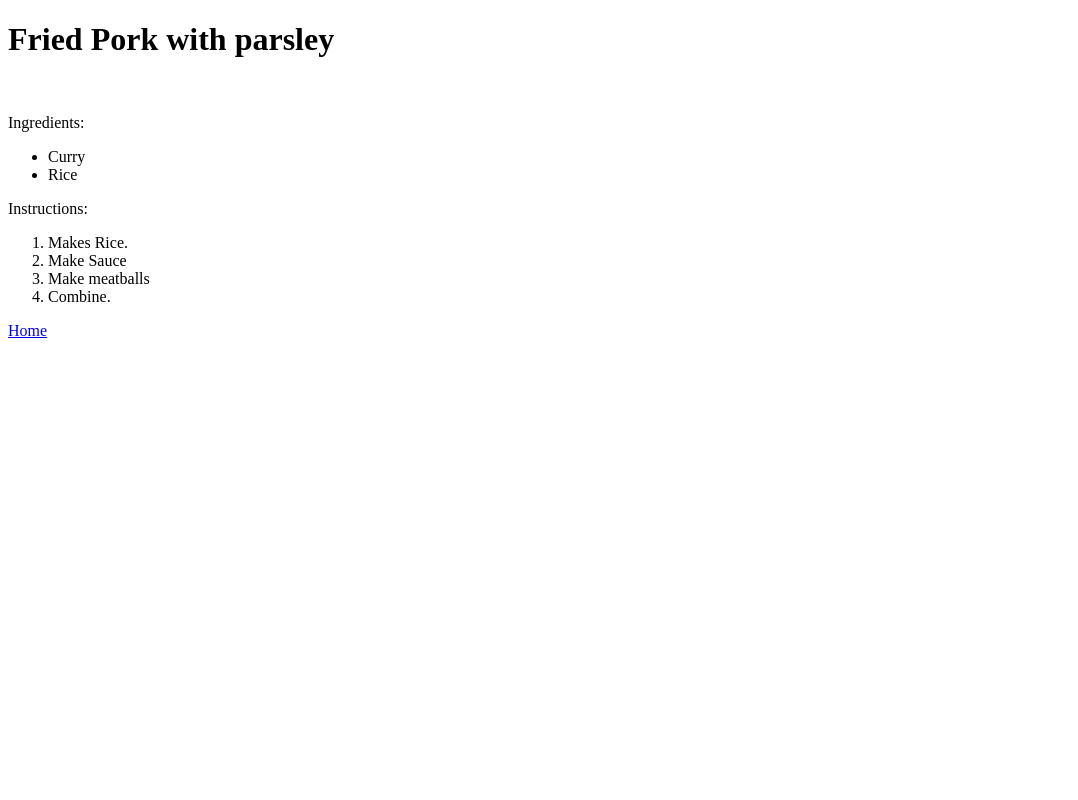
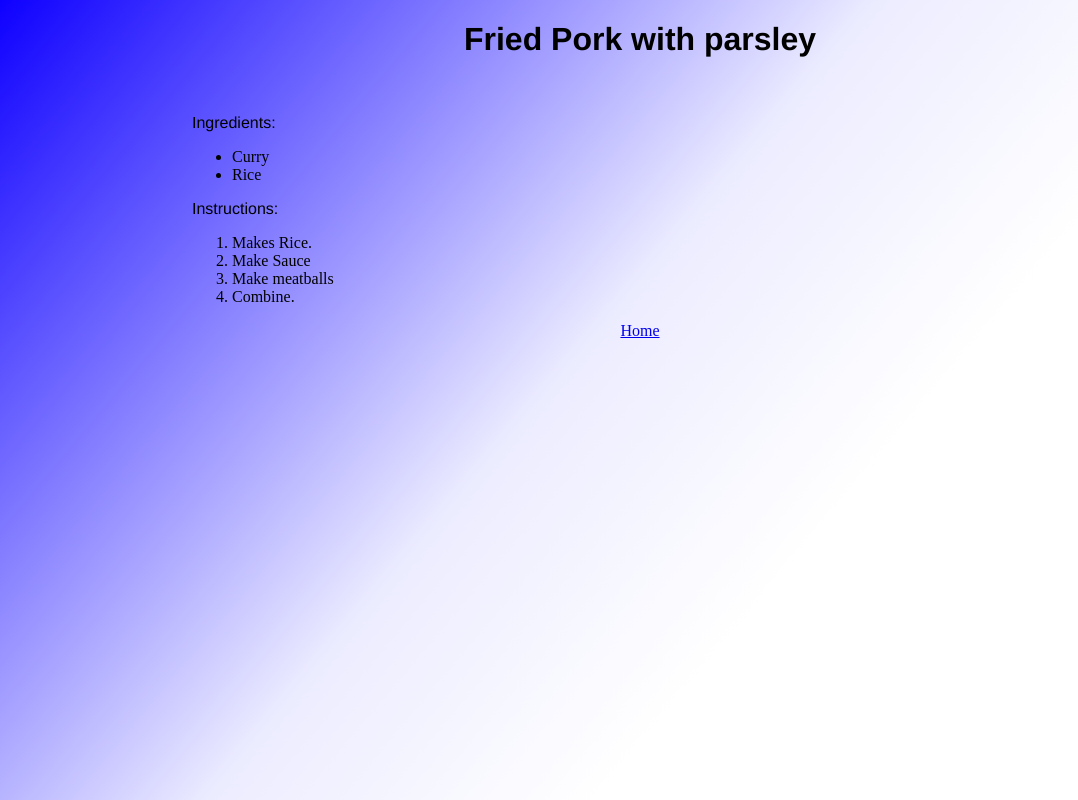
Before and after one commit to MadsenMads/odin-recipe, a plain HTML site: page pages/fried-pork.html in a window 1280 px wide. Shown: the whole page, without its empty margins (0-1078 px from the left). Drawn offline with Linux system fonts and the light colour scheme.

Commit message:
Added CSS

```diff
--- a/pages/fried-pork.html
+++ b/pages/fried-pork.html
@@ -4,6 +4,7 @@
     <meta charset="UTF-8">
     <meta name="viewport" content="width=device-width, initial-scale=1.0">
     <title>Document</title>
+    <link rel="stylesheet" href="../styles/style.css">
 </head>
 <body>
     <h1>Fried Pork with parsley</h1>
@@ -21,8 +22,8 @@
         <li>Make meatballs</li>
         <li>Combine.</li>
     </ol>
+    <footer><a href="../index.html">Home</a></footer>
 
-<a href="../index.html">Home</a>
 
 </body>
 </html>
--- /dev/null
+++ b/styles/style.css
@@ -0,0 +1,37 @@
+p {
+
+    font-family: helvetica, sans-serif;
+}
+
+h1 {
+    font-family: helvetica, sans-serif;
+    text-align: center;
+}
+
+h3 {
+
+}
+
+ul {
+
+}
+
+ol {
+
+}
+
+body {
+    background-color: #d6caca00;
+    margin-left: 15%;
+    margin-right: 15%;
+}
+
+footer {
+    text-align: center;
+}
+
+html {
+    height: 100%;
+    background: rgb(14,0,255);
+    background: linear-gradient(130deg, rgba(14,0,255,1) 0%, rgba(236,236,255,1) 45%, rgba(255,255,255,1) 65%);
+}
```
Also changed, not shown: index.html (+1 -0 lines), pages/meatballs-in-curry.html (+2 -2 lines).
